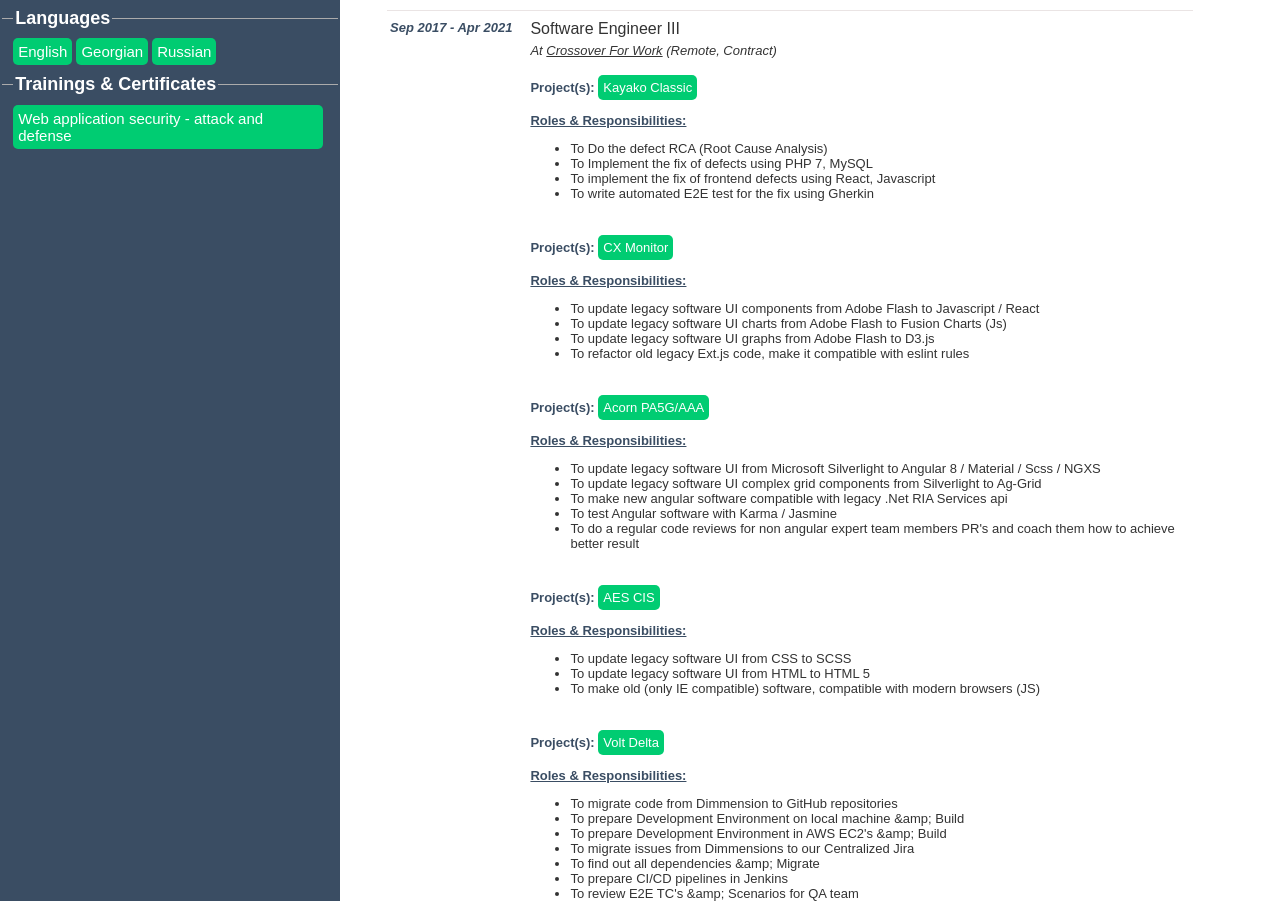
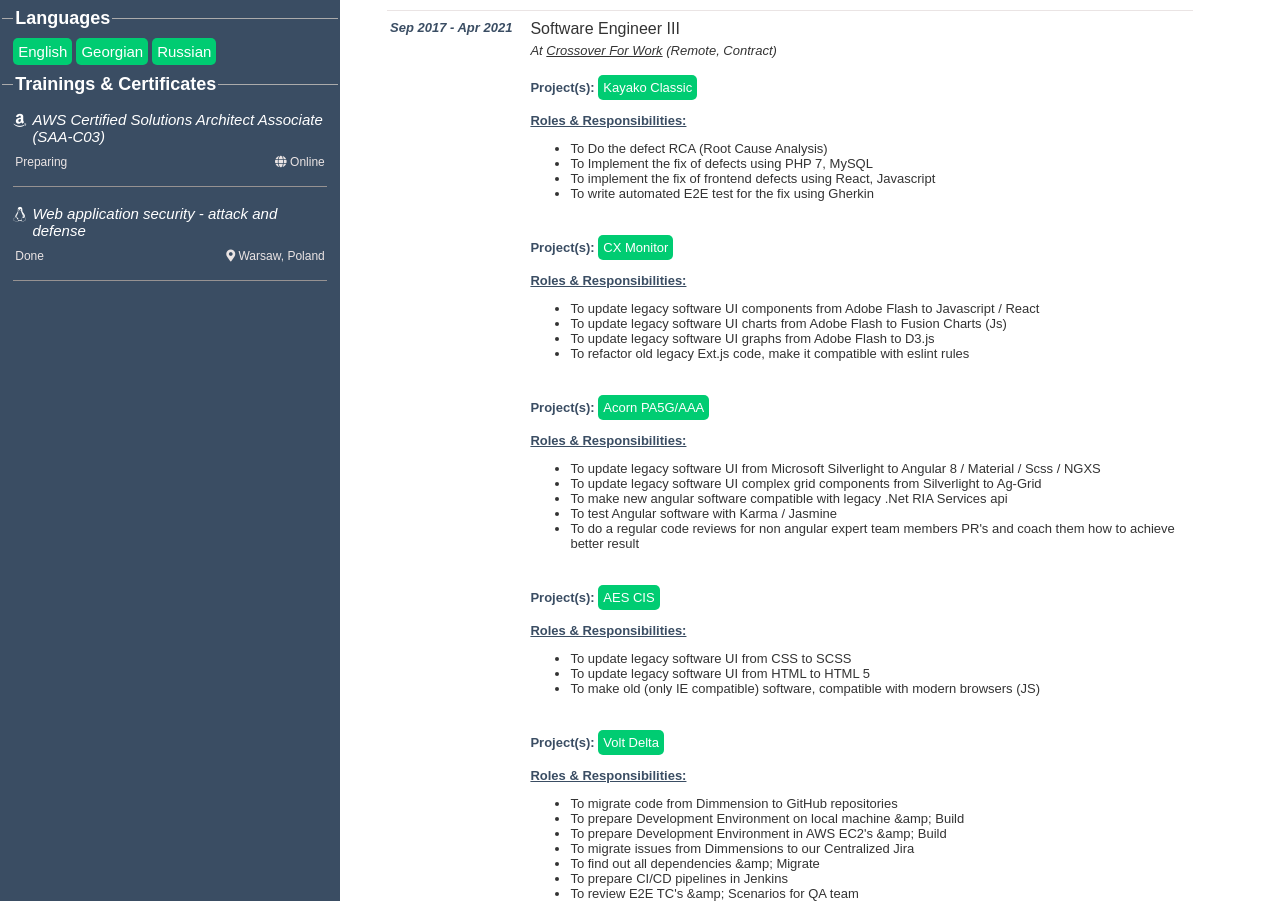
Before and after one commit to aberikashvili/aberikashvili.github.io, a React (Vite) app: page / in a window 1280 px wide. Shown: the part 1421-2322 px from the top of the page. Built offline with nearby package versions, Linux system fonts and the light colour scheme.

Commit message:
restyle trainings and certificates

```diff
--- /dev/null
+++ b/src/components/LeftColumn/Trainings/Trainings.css
@@ -0,0 +1,26 @@
+.training {
+  display: flex;
+  flex-direction: column;
+  padding: 10px 0;
+}
+
+.training__title--outer {
+  display: flex;
+}
+
+.training__title {
+  font-style: italic;
+  padding: 0 0 10px 0;
+}
+
+.training__icon {
+  padding: 1px 6px 0px 0px;
+}
+
+.training__details {
+  display: flex;
+  justify-content: space-between;
+  font-size: 12px;
+  color: #eae4e4;
+  padding: 0 2px;
+}
--- a/src/components/LeftColumn/Trainings/Trainings.tsx
+++ b/src/components/LeftColumn/Trainings/Trainings.tsx
@@ -1,15 +1,51 @@
+import TrainCertEntry from '../../../models/TrainCertEntry';
 import Fieldset from '../../Fieldset/Fieldset';
 import Row from '../../Row/Row';
-import Tag from '../../shared/Tag/Tag';
 
-const Trainings = ({ trainings }: { trainings: string[] }) => (
-  <Row>
-    <Fieldset legend="Trainings & Certificates">
-      {trainings.map((training) => (
-        <Tag key={training} title={training} />
-      ))}
-    </Fieldset>
-  </Row>
-);
+import './Trainings.css';
+
+const Trainings = ({ trainings }: { trainings: TrainCertEntry[] }) => {
+  let result = (
+    <Row>
+      <Fieldset legend="Trainings & Certificates">
+        {trainings.map(({ state, title, location, icon }) => {
+          let locationFragment = (
+            <>
+              <i className="fa fa-globe"></i> Online
+            </>
+          );
+
+          if (location !== 'Online') {
+            locationFragment = (
+              <>
+                <i className="fa fa-map-marker-alt"></i> {location.city}, {location.country}
+              </>
+            );
+          }
+
+          return (
+            <>
+              <div className="training">
+                <div className="training__title--outer">
+                  <div className="training__icon">
+                    <i className={icon}></i>
+                  </div>
+                  <div className="training__title">{title}</div>
+                </div>
+                <div className="training__details">
+                  <div>{state}</div>
+                  <div>{locationFragment}</div>
+                </div>
+              </div>
+              <hr />
+            </>
+          );
+        })}
+      </Fieldset>
+    </Row>
+  );
+
+  return result;
+};
 
 export default Trainings;
--- /dev/null
+++ b/src/models/TrainCertEntry.ts
@@ -0,0 +1,10 @@
+class TrainCertEntry {
+  constructor(
+    public state: 'Done' | 'Preparing' | 'Planning',
+    public title: string,
+    public location: 'Online' | { country: string; city: string },
+    public icon?: string
+  ) {}
+}
+
+export default TrainCertEntry;
--- a/src/store/dummy-data.tsx
+++ b/src/store/dummy-data.tsx
@@ -2,6 +2,7 @@
 import PersonalInfoItemEntry from '../models/PersonalInfoItemEntry';
 import ProjectItemEntry from '../models/ProjectItemEntry';
 import SkillItemEntry from '../models/SkillItemEntry';
+import TrainCertEntry from '../models/TrainCertEntry';
 import WorkHistoryItemEntry from '../models/WorkHistoryItemEntry';
 import IMAGE_BASE_64 from './image-base-64';
 
@@ -116,7 +117,23 @@
       new SkillItemEntry('fab fa-linux', 'Linux')
     ],
     languages: ['English', 'Georgian', 'Russian'],
-    trainings: ['Web application security - attack and defense']
+    trainings: [
+      new TrainCertEntry(
+        'Preparing',
+        'AWS Certified Solutions Architect Associate (SAA-C03)',
+        'Online',
+        'fab fa-amazon'
+      ),
+      new TrainCertEntry(
+        'Done',
+        'Web application security - attack and defense',
+        {
+          country: 'Poland',
+          city: 'Warsaw'
+        },
+        'fab fa-linux'
+      )
+    ]
   },
   summary: [
     'Software Developer with thorough hands-on experience in web based applications, desktop applications, database development and architectural solutions, also experienced in building and stabilizing high performance applications.',
```
